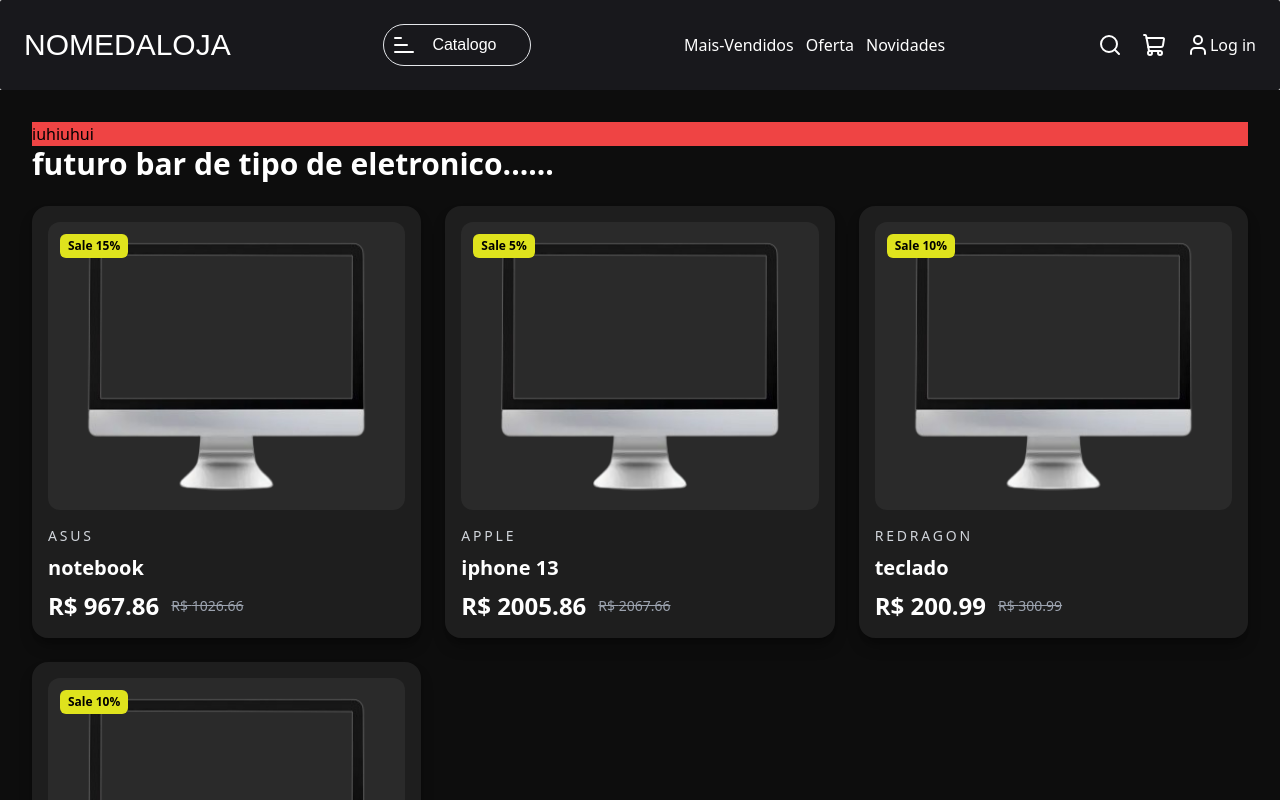
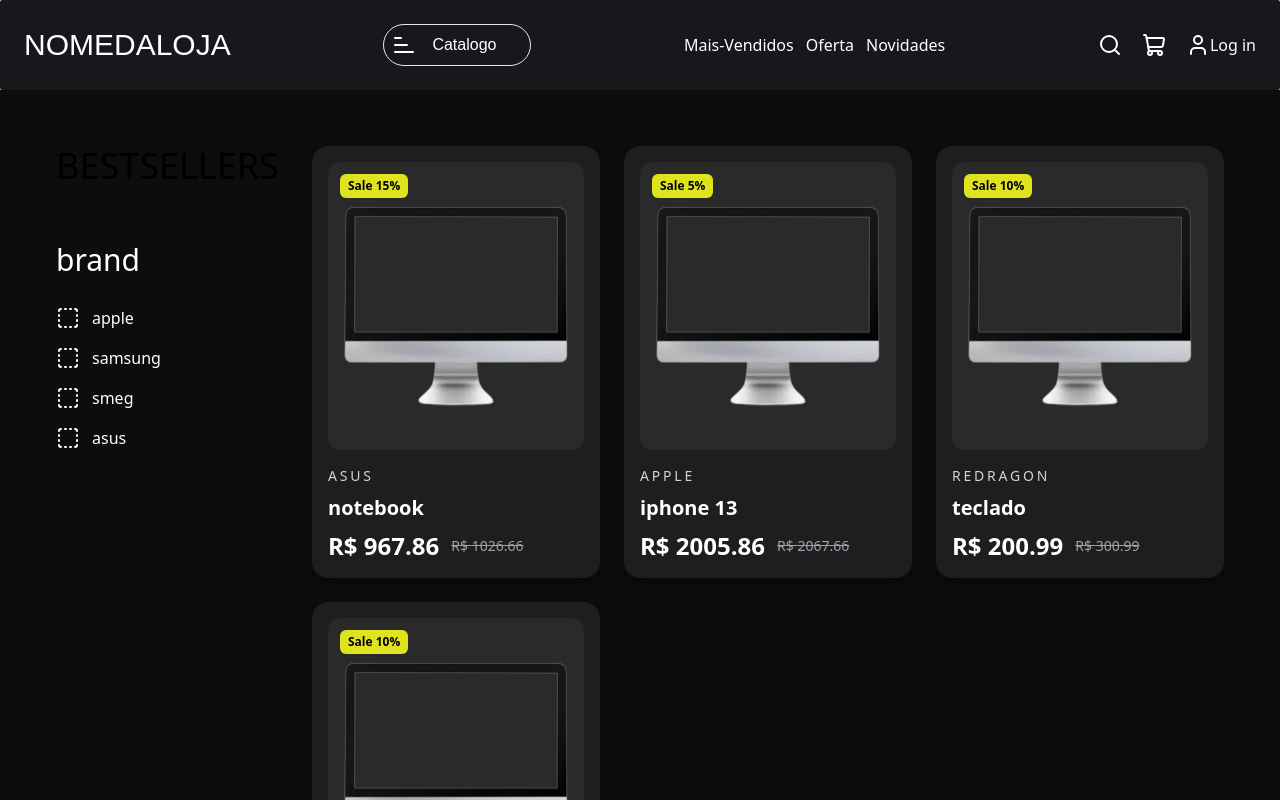
Before and after one commit to joaovitorS-silva/E-Commerce-Sneakers, a React (Vite) app: page /best in a window 1280 px wide. Shown: the top 800 px of the page. Built offline with nearby package versions, Linux system fonts and the light colour scheme; a web font is replaced by a local one.

Commit message:
feat(BestSellers):add sidebar

```diff
--- a/src/pages/BestSellers.jsx
+++ b/src/pages/BestSellers.jsx
@@ -1,6 +1,7 @@
 import pc from "/src/assets/pc.png";
 import CardProduto from "../componentes/cardProduto";
-
+import { SquareCheckBig ,SquareDashed, SquareOff } from "lucide-react";
+import { useState } from "react";
 function BestSellers() {
   const produtos = [
     {
@@ -40,23 +41,43 @@
       imagem: pc,
     },
   ];
+  const Marcas = ["apple", "samsung", "smeg", "asus"];
+  const [marcarsSelecionada, setmarcarsSelecionadas] = useState([]);
+
+  function OncheckBox(marca) {
+    setmarcarsSelecionadas((estadoAnterior) =>
+      estadoAnterior.includes(marca)
+        ? estadoAnterior.filter((m) => m !== marca)
+        : [...estadoAnterior, marca],
+    );
+  }
 
   return (
-    <section className="relative bg-[#0D0D0D] min-h-screen px-4 py-8 sm:px-6 lg:px-8">
-      <div className=" left-0 top-20 bg-red-500 h-full">iuhiuhui</div>
-      <div className="mx-auto max-w-7xl">
-        <div className="mb-6">
-          <h2 className="text-2xl font-bold text-white sm:text-3xl">
-            futuro bar de tipo de eletronico......
-          </h2>
+    <section className="  bg-[#0D0D0D] min-h-screen px-4 py-8 sm:px-6 lg:px-8">
+      <div className=" flex ">
+        <div className="w-64 shrink-0 p-6">
+          <h1 className="text-4xl text-center ">BESTSELLERS</h1>
+          <h2 className="text-white text-3xl mt-14">brand</h2>
+          <ul className=" flex flex-col mt-7 gap-4 text-white">
+            {Marcas.map((marca) => (
+              <li key={marca} className="flex gap-3">
+                <button type="button" onClick={() => OncheckBox(marca)}>
+                  {marcarsSelecionada.includes(marca) ? (
+                    <SquareOff />
+                  ) : (
+                    <SquareDashed />
+                  )}
+                </button>
+                {marca}
+              </li>
+            ))}
+          </ul>
         </div>
-
-        <div className="grid grid-cols-1 gap-6 sm:grid-cols-2 xl:grid-cols-3">
+        <div className="flex-1 grid grid-cols-1 sm:grid-cols-2 xl:grid-cols-3 gap-6 p-6">
           {produtos.map((produto) => (
             <CardProduto key={produto.id} produto={produto} />
           ))}
         </div>
-        <div className="bg-red-500 h-full"></div>
       </div>
     </section>
   );
```
Also changed, not shown: 1 other file (tests, documents, lock files or other folders).
